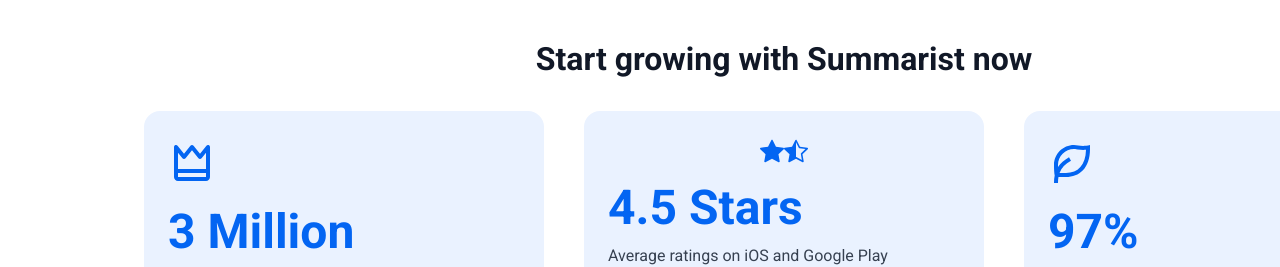
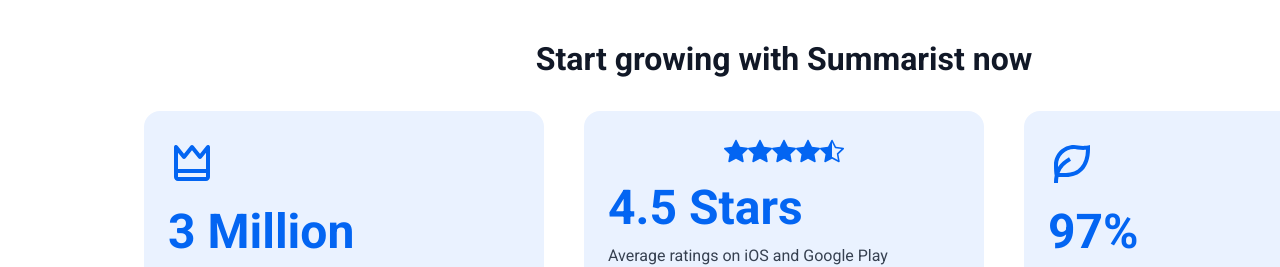
Before and after one commit to DerrickSimilien/Summarist-Virtual-Internship, a Next.js app: page / in a window 1280 px wide. Shown: the part 2800-3067 px from the top of the page. Built offline with nearby package versions, Linux system fonts and the light colour scheme.

Commit message:
Added the appropriate amount of stars in one of the blue container in the numer/stats section on the src/app/page.tsx

```diff
--- a/src/app/page.tsx
+++ b/src/app/page.tsx
@@ -405,6 +405,9 @@ export default function Home() {
           <div className="numbers__card">
             <div className="numbers__icon numbers__star--icon flex justify-center text-yellow-500 mb-3 space-x-1">
               <BsStarFill size={24} />
+              <BsStarFill size={24} />
+              <BsStarFill size={24} />
+              <BsStarFill size={24} />
               <BsStarHalf size={24} />
             </div>
             <div className="numbers__title text-3xl font-bold">4.5 Stars</div>
```
